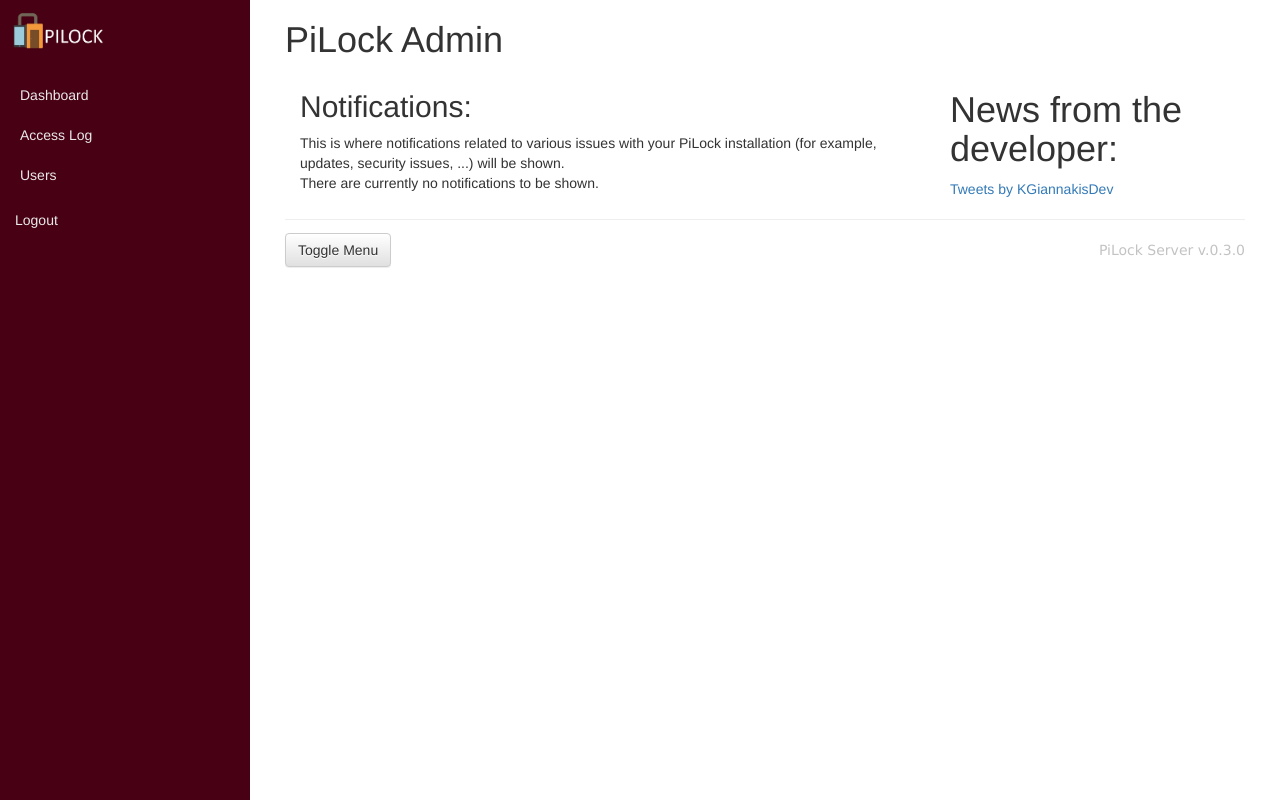
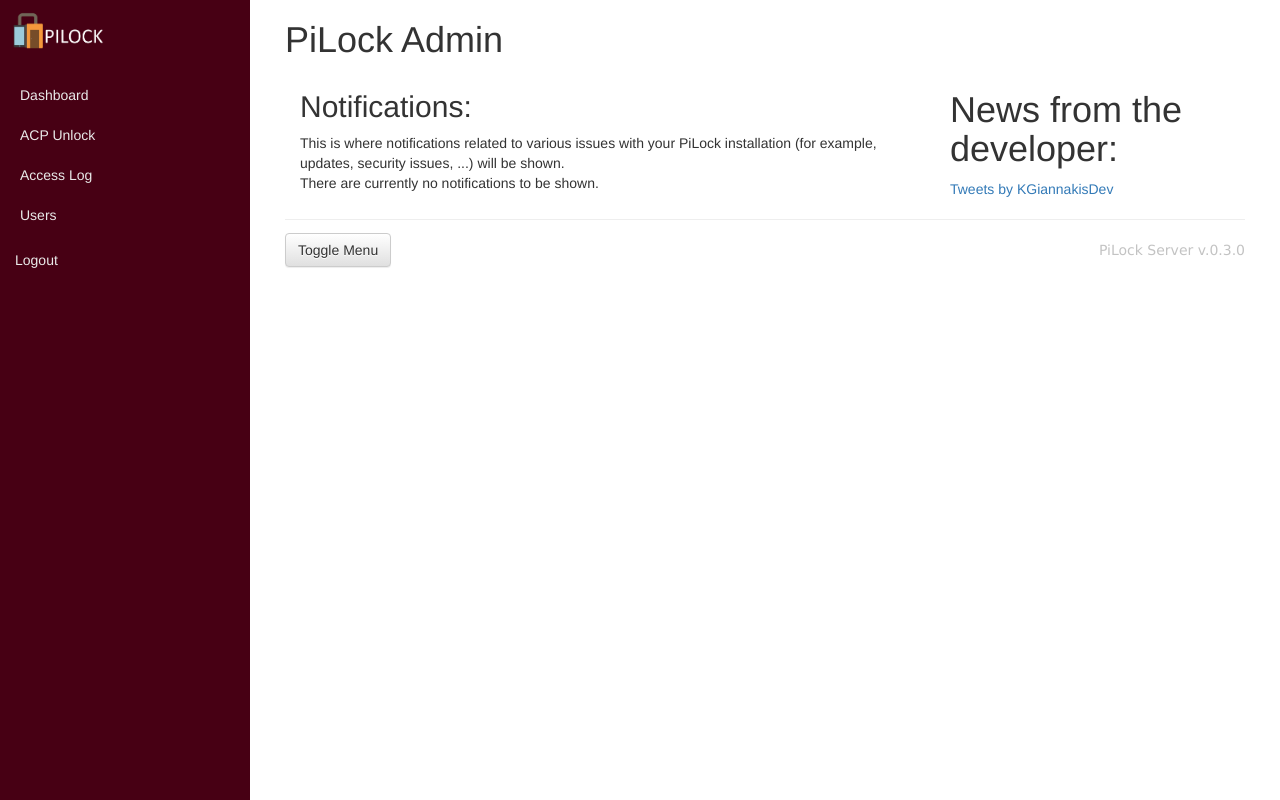
Before and after one commit to kerk12/PiLock, a Django app: page /AdminCP/ in a window 1280 px wide. Run offline with Django 3.2, Linux system fonts and the light colour scheme; the visitor is signed in with stand-in values (Sample User, id 1); data that the repository does not hold is empty; some libraries are stand-ins or nearby versions.

Commit message:
Added menu entry for ACP Unlocks.

```diff
--- a/AdminCP/templates/nav.html
+++ b/AdminCP/templates/nav.html
@@ -9,11 +9,15 @@
                     <a href="{% url 'ACP-index' %}">Dashboard</a>
                 </li>
                 <li>
+                    <a href="{% url 'ACP-Unlock' %}">ACP Unlock</a>
+                </li>
+                <li>
                     <a href="{% url 'ACP-AccessLog' %}">Access Log</a>
                 </li>
                 <li>
                     <a href="{% url 'ACP-Users-index' %}">Users</a>
                 </li>
+
                 <li class="logout">
                     <a href="{% url 'ACP-Login' %}?logout=1">Logout</a>
                 </li>
```
